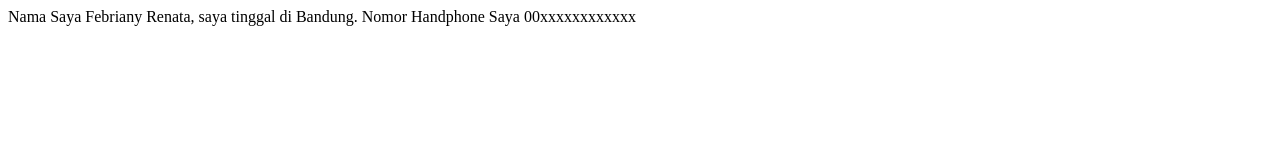
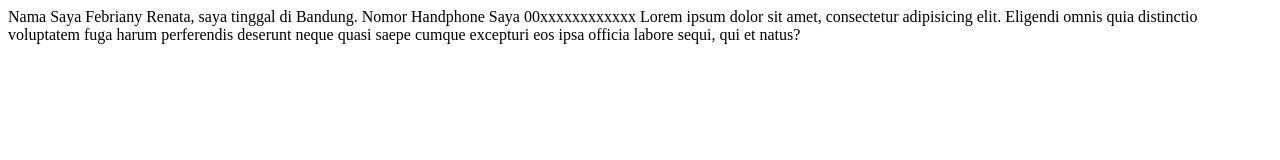
Before and after one commit to FebrianyRenata02/New-Project-Laravel, a plain HTML site: page index.html in a window 1280 px wide. Drawn offline with Linux system fonts and the light colour scheme.

Commit message:
Renata02

```diff
--- a/index.html
+++ b/index.html
@@ -7,6 +7,7 @@
     <title>Web Pertama Saya</title>
   </head>
   <body>
-    Nama Saya Febriany Renata, saya tinggal di Bandung. Nomor Handphone Saya 00xxxxxxxxxxxx
+    Nama Saya Febriany Renata, saya tinggal di Bandung. Nomor Handphone Saya 00xxxxxxxxxxxx Lorem ipsum dolor sit amet, consectetur adipisicing elit. Eligendi omnis quia distinctio voluptatem fuga harum perferendis deserunt neque quasi
+    saepe cumque excepturi eos ipsa officia labore sequi, qui et natus?
   </body>
 </html>
```
